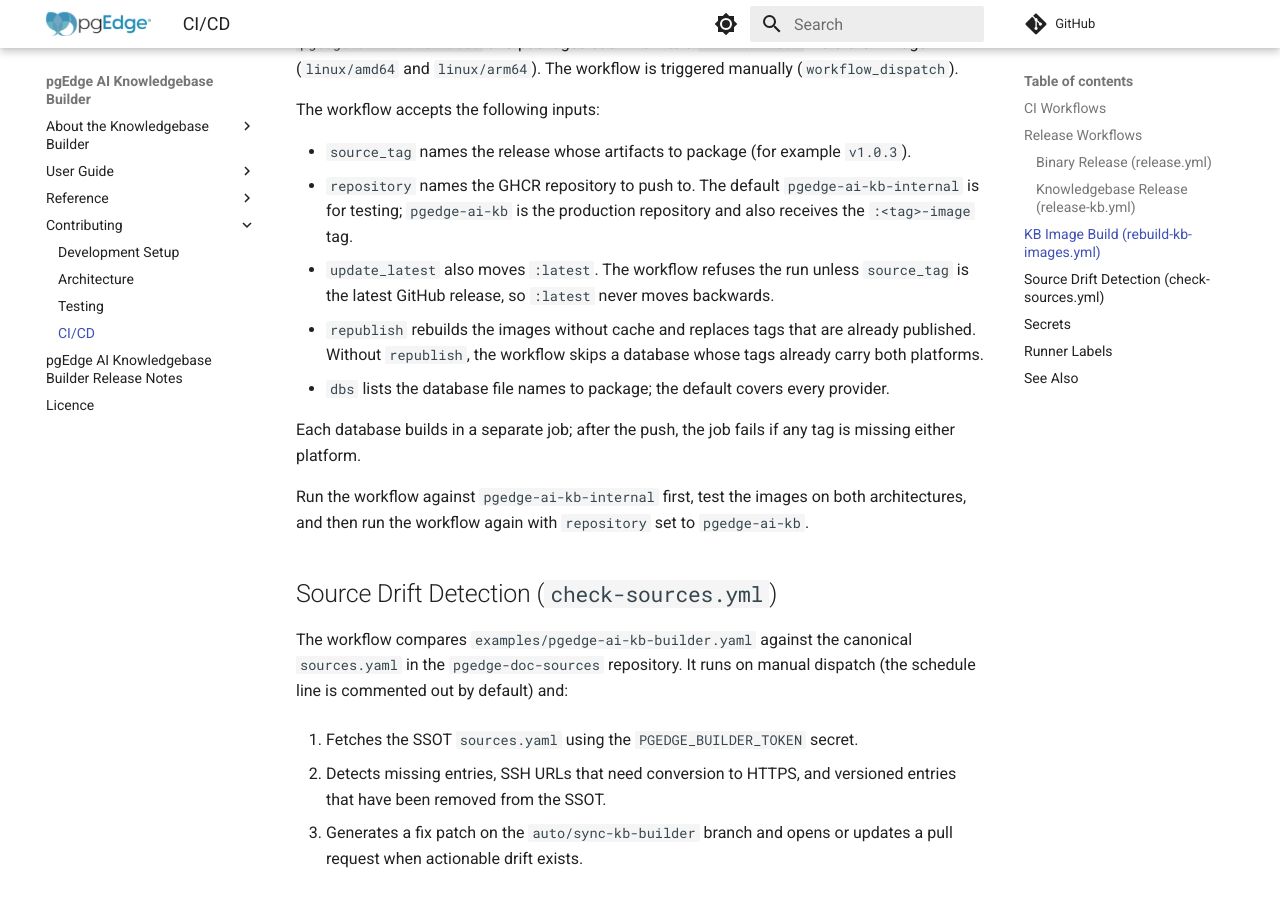
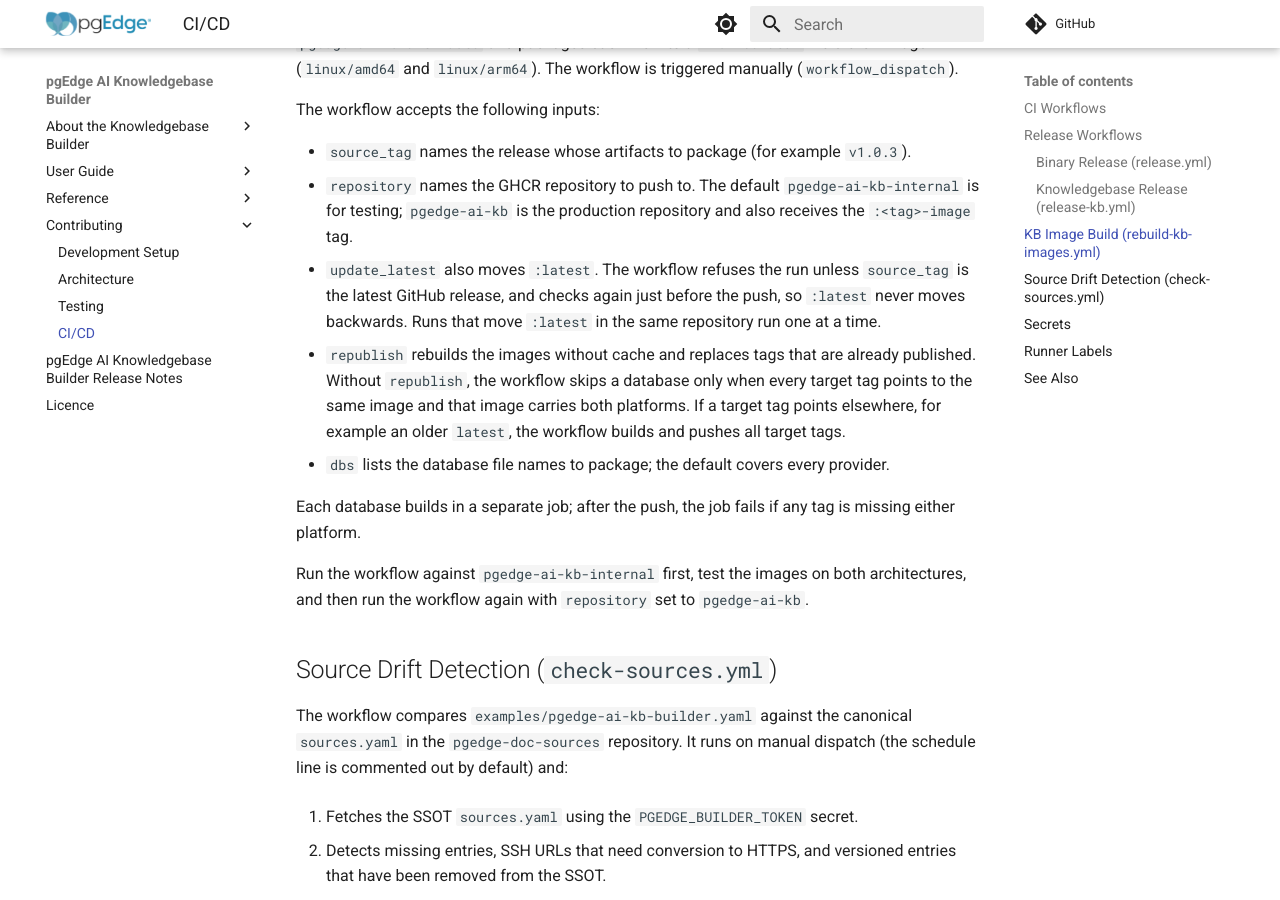
Before and after one commit to pgEdge/pgedge-ai-kb, an MkDocs documentation site: the page built from docs/contributing/ci-cd.md, in a window 1280 px wide and 900 px high, scrolled down 1775 px. Built offline with MkDocs 1.6.1 and Material for MkDocs 9.7.7, drawn with Linux system fonts in a browser that asks for light colours; comment, search, counter and statistics services are not loaded.

Commit message:
Serialize :latest promotions and recheck latest release before push

```diff
--- a/docs/contributing/ci-cd.md
+++ b/docs/contributing/ci-cd.md
@@ -90,11 +90,16 @@ The workflow accepts the following inputs:
   `pgedge-ai-kb-internal` is for testing; `pgedge-ai-kb` is the
   production repository and also receives the `:<tag>-image` tag.
 - `update_latest` also moves `:latest`. The workflow refuses the
-  run unless `source_tag` is the latest GitHub release, so `:latest`
-  never moves backwards.
+  run unless `source_tag` is the latest GitHub release, and checks
+  again just before the push, so `:latest` never moves backwards.
+  Runs that move `:latest` in the same repository run one at a
+  time.
 - `republish` rebuilds the images without cache and replaces tags
   that are already published. Without `republish`, the workflow
-  skips a database whose tags already carry both platforms.
+  skips a database only when every target tag points to the same
+  image and that image carries both platforms. If a target tag
+  points elsewhere, for example an older `latest`, the workflow
+  builds and pushes all target tags.
 - `dbs` lists the database file names to package; the default
   covers every provider.
 
```
Also changed, not shown: 1 other file.
